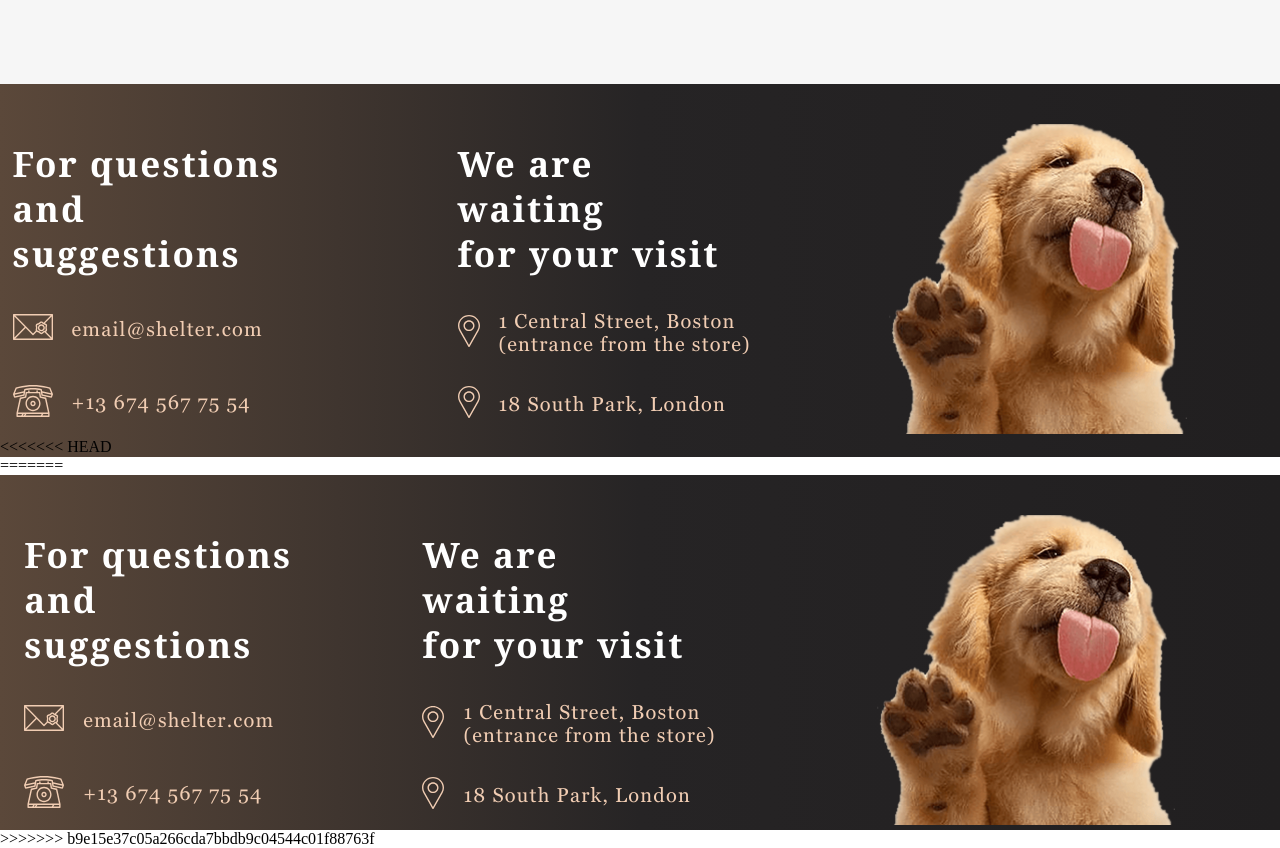
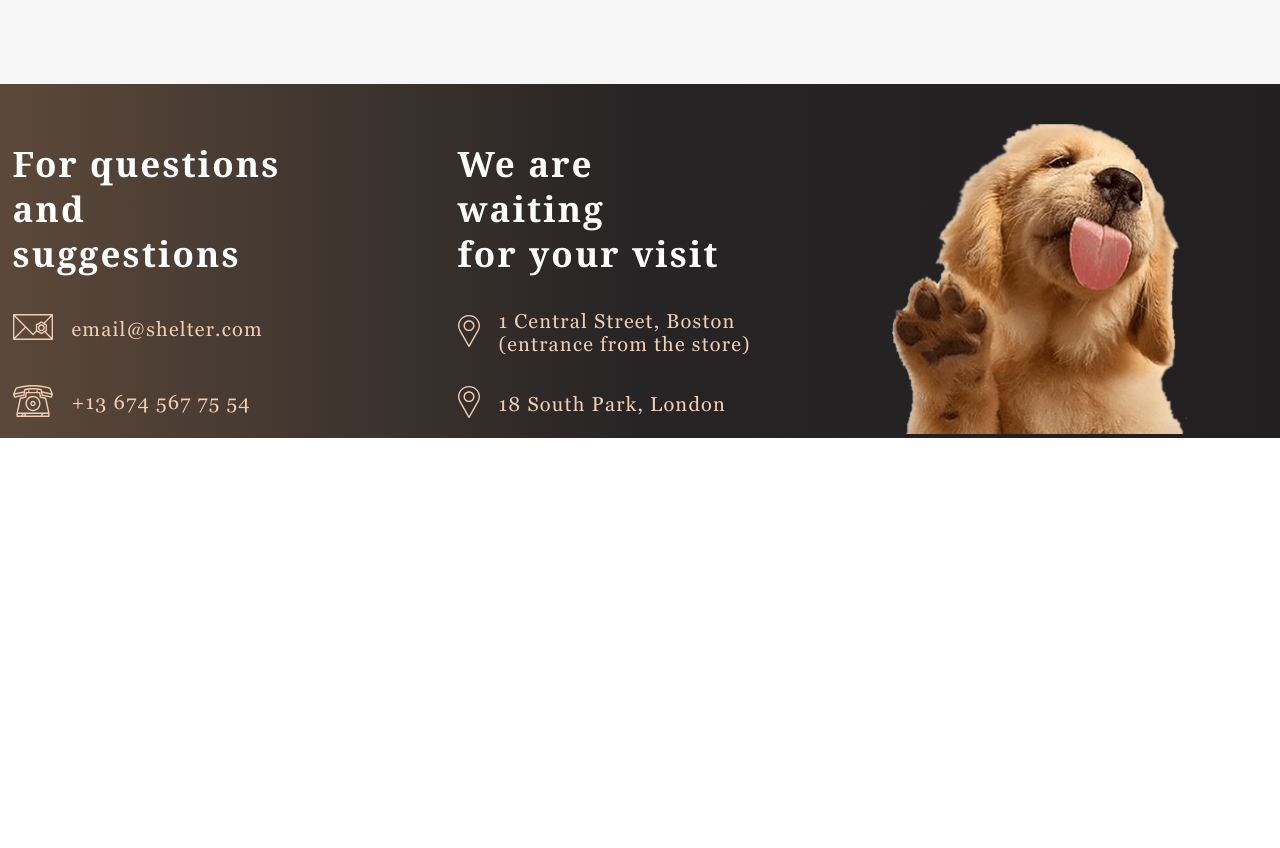
Before and after one commit to tat969/shelter, a plain HTML site: page shelter/pages/main/index.html in a window 1280 px wide. Shown: the part 3354-4202 px from the top of the page. After the commit the page ends 3792 px from the top, so only its background shows below. Drawn offline with nearby package versions, Linux system fonts and the light colour scheme; a web font is replaced by a local one.

Commit message:
fix: fixed bugs due to branch conflict

```diff
--- a/shelter/pages/main/index.html
+++ b/shelter/pages/main/index.html
@@ -329,59 +329,8 @@
             <img src="../../assets/images/footer-puppy.png" alt="puppy" />
           </div>
         </div>
-<<<<<<< HEAD
       </div>
     </footer>
   </body>
-=======
-         <footer id="contacts" class="footer">
-             <div class="wrapper">
-                <div class="footer_section">
-                    <div class="footer_contacts">
-                        <div class="footer_title footer_title_first">
-                            <h4>For questions <br>and suggestions</h4>
-                        </div>
-                        <div class="contacts">
-                            <div class="footer_mail">
-                                <a class="mail_logo" href="https://www.google.com/intl/ru/gmail/about/">
-                                    <img src="../../assets/icons/mail.svg" alt="mail_logo">
-                                </a>
-                                <a class="contacts_styles" href="https://www.google.com/intl/ru/gmail/about/">email@shelter.com</a>
-                            </div>
-                            <div class="footer_number">
-                                <a href="+13 674 567 75 54" class="phone_logo">
-                                    <img src="../../assets/icons/phone.svg" alt="phone">
-                                </a>
-                                <a href="+13 674 567 75 54" class="contacts_styles">+13 674 567 75 54</a>
-                            </div>
-                        </div>
-                    </div>
-                    <div class="footer_address">
-                        <div class="footer_title footer_title_second">
-                            <h4>We are waiting <br>for your visit</h4>
-                        </div>
-                        <div class="addresses">
-                            <div class="first_address">
-                                <a href="https://www.google.ru/maps/search/1+Central+Street,+Boston+(entrance+from+the+store)/@42.3145186,-71.1103703,11z/data=!3m1!4b1" class="address_logo">
-                                    <img src="../../assets/icons/pin.svg" alt="address">
-                                </a>
-                                <a href="https://www.google.ru/maps/search/1+Central+Street,+Boston+(entrance+from+the+store)/@42.3145186,-71.1103703,11z/data=!3m1!4b1" class="contacts_styles">1 Central Street, Boston <br>(entrance from the store)</a>
-                            </div>
-                            <div class="second_address">
-                                <a href="https://www.google.ru/maps/place/%D0%AE%D0%B3+%D0%9F%D0%B0%D1%80%D0%BA+%D0%93%D0%B0%D1%80%D0%B4%D0%B5%D0%BD%D1%81/@51.4222794,-0.4621553,11z/data=!4m9!1m2!2m1!1s18+South+Park,+London+!3m5!1s0x487608b0444135a5:0x26ad24d16140d887!8m2!3d51.4222798!4d-0.1984674!15sChUxOCBTb3V0aCBQYXJrLCBMb25kb26SAQRwYXJr" class="address_logo">
-                                    <img src="../../assets/icons/pin.svg"alt="address">
-                                </a>
-                                <a href="https://www.google.ru/maps/place/%D0%AE%D0%B3+%D0%9F%D0%B0%D1%80%D0%BA+%D0%93%D0%B0%D1%80%D0%B4%D0%B5%D0%BD%D1%81/@51.4222794,-0.4621553,11z/data=!4m9!1m2!2m1!1s18+South+Park,+London+!3m5!1s0x487608b0444135a5:0x26ad24d16140d887!8m2!3d51.4222798!4d-0.1984674!15sChUxOCBTb3V0aCBQYXJrLCBMb25kb26SAQRwYXJr" class="contacts_styles">18 South Park, London</a>
-                            </div>
-                        </div>
-                    </div>
-                    <div class="footer_image">
-                        <img src="../../assets/images/footer-puppy.png" alt="puppy">
-                    </div>
-                </div>
-             </div>
-         </footer>
-    <script src="index.js"></script>
-    </body>
->>>>>>> b9e15e37c05a266cda7bbdb9c04544c01f88763f
+ <script src="index.js"></script>
 </html>
```
